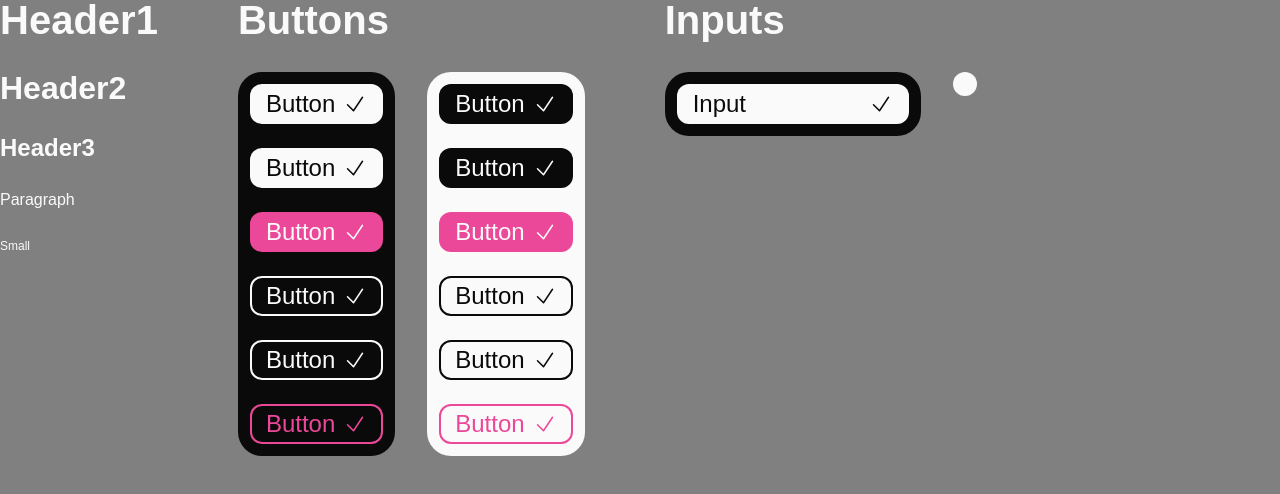
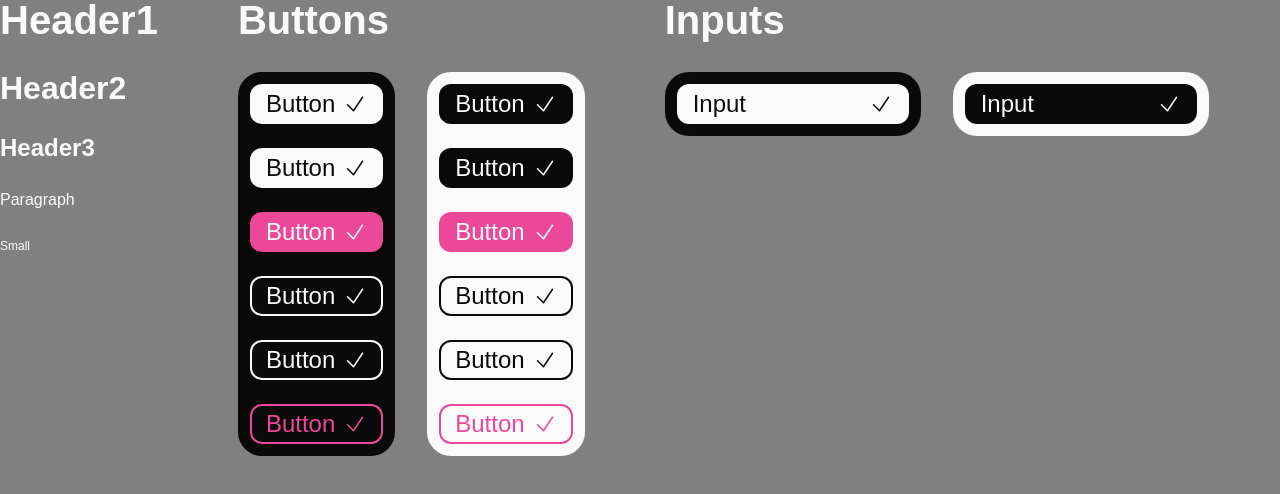
Before and after one commit to Vyakulin/bang-ui, a Next.js app: page /test in a window 1280 px wide. Shown: the top 494 px of the page. Built offline with nearby package versions, Linux system fonts and the light colour scheme; a web font is replaced by a local one.

Commit message:
any is need

```diff
--- a/src/app/test/page.tsx
+++ b/src/app/test/page.tsx
@@ -1,4 +1,4 @@
-import { Button, Color, Style, Text, Input } from "@/components/Atoms/atoms";
+import { Button, Color, Style, Text, InputText } from "@/components/Atoms/atoms";
 import './style.scss';
 import { HiCheck } from "react-icons/hi2";
 
@@ -61,12 +61,14 @@ export default function Home() {
       <h1 className="h1">Inputs</h1>
       <div className="elements">
         <div className="white">
-          <Input.Text p={{ icon: <HiCheck />, name: 'test'}}>
+          <InputText style={Style.bg} color={Color.w} p={{ icon: <HiCheck />, name: 'test'}}>
             Input
-          </Input.Text>
+          </InputText>
         </div>
         <div className="black">
-
+          <InputText style={Style.bg} color={Color.b} p={{ icon: <HiCheck />, name: 'test'}}>
+            Input
+          </InputText>
         </div>
       </div>
     </div>
--- a/src/components/Atoms/atoms.tsx
+++ b/src/components/Atoms/atoms.tsx
@@ -1,5 +1,8 @@
+'use client';
+
 import clsx from "clsx";
 import '@/components/Atoms/style.scss';
+import { useState } from "react";
 
 export enum Style {
   bg = 'bg',
@@ -52,8 +55,7 @@ export function Button({
   )
 }
 
-export const Input = {
-  Text: ({
+export function InputText({
   children,
   style = Style.bg,
   color = Color.w,
@@ -63,16 +65,22 @@ export const Input = {
   p = {
     icon: null,
   },
-  } : Props) => {
+} : Props
+) {
+  let [isValid, setIsValid] = useState(false);
+  const change = (event: any) => {
+    event.target.value == '' ? setIsValid(false) : setIsValid(true);
+  }
+
   return (
     <label className={clsx({
       [`input input-${style}-${color} ${text} ${className}`]: true,
+      [`valid`]: isValid,
     })}
     {...p}>
       <span>{children}</span>
       {p.icon}
-        <input type="text" name={p.name} id={id} />
+      <input type="text" name={p.name} id={id} onChange={change}/>
     </label>
   )
 }
-}
--- a/src/components/Atoms/style.scss
+++ b/src/components/Atoms/style.scss
@@ -127,11 +127,15 @@
   span {
     color: inherit
   }
+  &.valid span, &:focus-within span  {
+    @extend .sm;
+    margin-top: -14rem;
+    margin-left: -4rem;
+  }
   &:focus-within {
+    @include bg(v.$a, v.$w);
+    @include bg-hover(v.$a2, v.$b);
     span {
-      @extend .sm;
-      margin-top: -14rem;
-      margin-left: -4rem;
       color: v.$a;
     }
     @media (pointer: fine) {
@@ -147,8 +151,28 @@
 .input-bg-w {
   @include bg(v.$w, v.$b);
   @include bg-hover(v.$w2, v.$b2);
-  &:focus-within {
-    @include bg(v.$a, v.$w);
-    @include bg-hover(v.$a2, v.$b);
+  &.valid span {
+    color: v.$w;
+  }
+  @media (pointer: fine) {
+    &:hover {
+      span {
+        color: v.$w2;
+      }
+    }
   }
 }
+.input-bg-b {
+  @include bg(v.$b, v.$w);
+  @include bg-hover(v.$b2, v.$w2);
+  &.valid span {
+    color: v.$b;
+  }
+  @media (pointer: fine) {
+    &:hover {
+      span {
+        color: v.$b2;
+      }
+    }
+  }
+}
```
Also changed, not shown: .eslintrc.json. Lines whose indentation alone changed are shown as unchanged.
